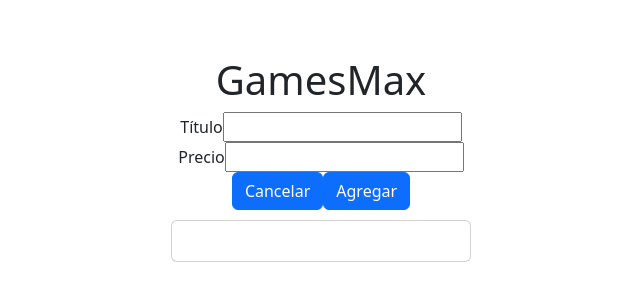
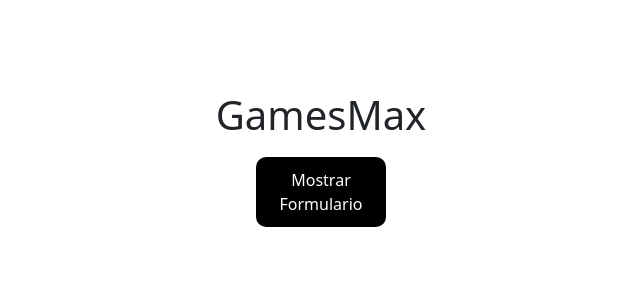
Before and after one commit to lucianofer02/gamesmax, a React (Vite) app: page / in a window 1280 px wide. Shown: the part 236-536 px from the top of the page, without its empty margins (319-959 px from the left). Built offline with nearby package versions, Linux system fonts and the light colour scheme.

Commit message:
gamesForm terminado

```diff
--- a/src/App.css
+++ b/src/App.css
@@ -33,12 +33,34 @@
   }
 }
 
-.game-card {
-  display: flex;
-  justify-content: center;
-  flex-wrap: wrap;
+.card {
+  width: 300px;
+  margin: 10px;
+  padding: 20px;
+  align-items: center;
+  transition: transform 0.3s ease;
+  flex-basis: calc(33.33% - 20px);
+  position: relative;
+}
+
+.card:hover {
+  box-shadow: 0 4px 6px rgba(0, 0, 0, 0.5) ;
+  transform: scale(1.05);
 }
 
 .read-the-docs {
   color: #888;
 }
+
+.card-btn{
+  background-color: black;
+  width: 130px;
+  color: white;
+  border-radius: 10px;
+  margin: 1%;
+}
+
+.card-btns{
+  display: flex;
+  justify-content: space-between;
+}
--- a/src/App.jsx
+++ b/src/App.jsx
@@ -2,8 +2,6 @@ import { useState } from 'react'
 import './App.css'
 import Gamecard from './assets/components/GameCard/gamecard'
 import Gamesform from './assets/components/GamesForm/gamesform'
-
-const GAMES = [{title: "The Last of us", price: 16 }]
 
 const App = () => {
 
@@ -15,15 +13,19 @@ const App = () => {
 
   return (
     <>
+    <div>
     <h1>GamesMax</h1>
     <Gamesform onSaveGame={addGame}/>
-    <div className='card'>
-    {games.map((game, index) => (
-      <div key={index} className='card'>
-        <h2>{game.title}</h2>
-        <h2>precio: {game.price}</h2>
-      </div>
-    ))}
+      {games.map((game) => (
+        <div className='card'>
+          <h2>{game.title}</h2>
+          <h2>precio: {game.price}</h2>
+          <div className='card-btns'>
+            <button className='card-btn'>Comprar</button>
+            <button className='card-btn'>Info</button>
+          </div>
+        </div>
+      ))}
   </div>
   </>
   )
--- a/src/assets/components/GameCard/gamecard.css
+++ /dev/null
@@ -1,35 +0,0 @@
-.card {
-    width: 300px;
-    margin: 10px;
-    padding: 20px;
-    align-items: center;
-    transition: transform 0.3s ease;
-    flex-basis: calc(33.33% - 20px);
-    position: relative;
-}
-
-.card:hover {
-    box-shadow: 0 4px 6px rgba(0, 0, 0, 0.5) ;
-    transform: scale(1.05);
-}
-
-
-.button {
-    background-color: black;
-    width: 130px;
-    color: white;
-    border-radius: 10px;
-    margin-top: auto;
-    margin-left: auto;
-}
-
-.button:hover {
-    background-color: grey;
-    color: black;
-}
-
-.botones {
-    display: flex;
-    justify-content: space-between;
-
-}
--- a/src/assets/components/GameCard/gamecard.jsx
+++ /dev/null
@@ -1,17 +0,0 @@
-import React from 'react'
-import './gamecard.css'
-
-const Gamecard = (props) => {
-  return (
-    <div className='card'>
-        <h1>{props.title}</h1>
-        <h3>{props.price}</h3>
-        <div className='botones'>
-            <button className='button'>Comprar</button>
-            <button className='button'>Info</button>
-        </div>
-    </div>
-    )
-}
-
-export default Gamecard
--- /dev/null
+++ b/src/assets/components/GamesForm/gamesform.css
@@ -0,0 +1,23 @@
+.new-game-controls{
+    border-style: solid;
+    border-radius: 10px;
+    border-width: 1px;
+    align-items: center;
+}
+
+.new-game-control{
+    margin: 10px;
+}
+
+.new-game-actions{
+    display: flex;
+    justify-content: space-between;
+}
+
+.form-btn{
+    background-color: black;
+    width: 130px;
+    color: white;
+    border-radius: 10px;
+    margin: 5%;
+}
--- a/src/assets/components/GamesForm/gamesform.jsx
+++ b/src/assets/components/GamesForm/gamesform.jsx
@@ -1,10 +1,11 @@
-import { Button } from 'react-bootstrap';
 import { useState } from 'react'
 import React from 'react';
+import './gamesform.css';
 
 const Gamesform = ({onSaveGame}) => {
     const [title, setTitle] = useState("");
     const [price, setPrice] = useState("");
+    const [isCollapsed, setIsCollapsed] = useState(true);
 
     const changeTitleHandler = (event) => {
         setTitle(event.target.value);
@@ -24,11 +25,25 @@ const Gamesform = ({onSaveGame}) => {
         setPrice("");
     }
 
+    const ResetImputHandler = () => {
+        setTitle("");
+        setPrice("");
+    }
+
+    const toggleCollapse = () => {
+        setIsCollapsed(!isCollapsed);
+    };
+
   return (
     <div>
-        <div className='new-game-controls'>
+        <button onClick={toggleCollapse} className='form-btn'>
+            {isCollapsed ? 'Mostrar Formulario' : 'Ocultar Formulario'}
+        </button>
+        {!isCollapsed && (
+            <div className='new-game-controls'>
+            <h2>Creación de Videojuego</h2>
             <div className='new-game-control'>
-                <label>Título</label>
+                <label>Título: </label>
                 <input
                  onChange={changeTitleHandler}
                  type="text"
@@ -36,7 +51,7 @@ const Gamesform = ({onSaveGame}) => {
                  value={title} />
             </div>
             <div className='new-game-control'>
-                <label>Precio</label>
+                <label>Precio:</label>
                 <input
                  onChange={changePriceHandler}
                  type="text"
@@ -44,11 +59,12 @@ const Gamesform = ({onSaveGame}) => {
                  value={price}
                   />
             </div>
+            <div className='new-game-actions'>
+                <button onClick={ResetImputHandler} className='form-btn'>Cancelar</button>
+                <button onClick={addGameHandler} className='form-btn'>Agregar</button>
+            </div>
         </div>
-        <div className='new-game-actions'>
-            <Button>Cancelar</Button>
-            <Button onClick={addGameHandler}>Agregar</Button>
-        </div>
+        )}
     </div>
   );
 };
```
